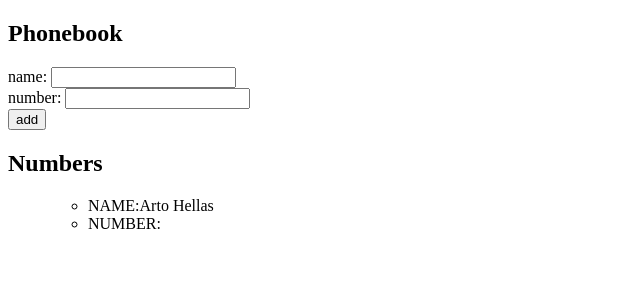
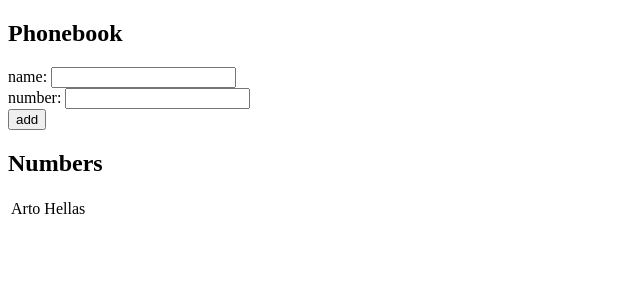
Before and after one commit to mcdylanb/fullStackOpen2020, a React (Create React App) app in the folder part2/phonebook/: page / in a window 1280 px wide. Shown: the top 300 px of the page, without its empty margins (0-640 px from the left). Built offline with nearby package versions, Linux system fonts and the light colour scheme.

Commit message:
Turned the list into table format for ease of eye -somehow when same name has been used, it still throws the new data to the pack TODO: pls fix this

```diff
--- a/part2/phonebook/src/components/App.js
+++ b/part2/phonebook/src/components/App.js
@@ -2,10 +2,10 @@ import React, {useState} from 'react'
 
 const Person = ({ name, number }) => {
   return(
-    <ul>
-      <li>NAME:{name}</li>
-      <li>NUMBER:{number}</li>
-    </ul>
+    <tr>
+      <td>{name}</td>
+      <td>{number}</td>
+    </tr>
   )
 }
 
@@ -71,11 +71,11 @@ const App = () => {
         </div>
       </form>
       <h2>Numbers</h2>
-      <ul>
+      <table>
         {persons.map(persons =>
                      <Person key={persons.id} name={persons.name} number={persons.number}/>
                     )}
-      </ul>
+      </table>
     </div>
   )
 }
```
